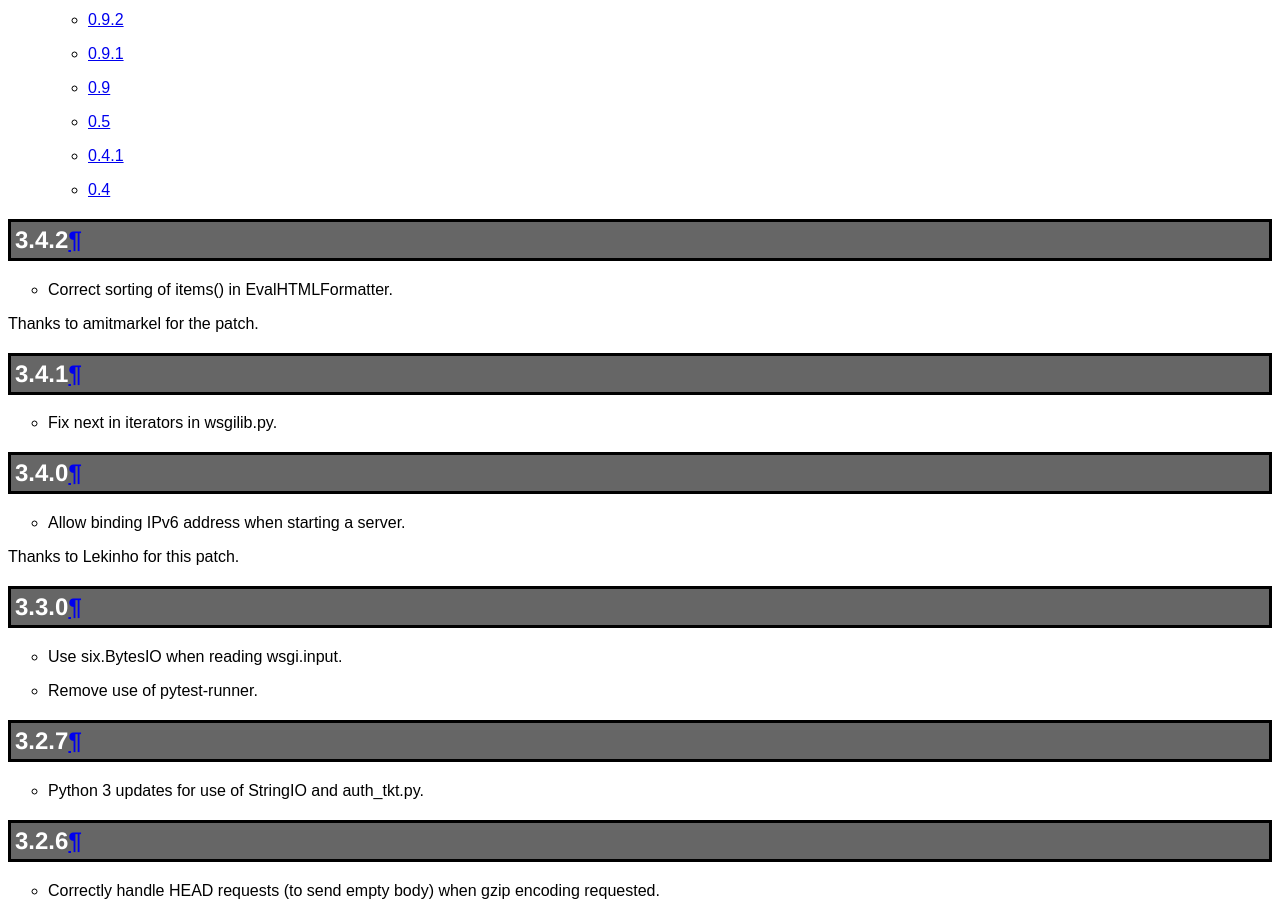
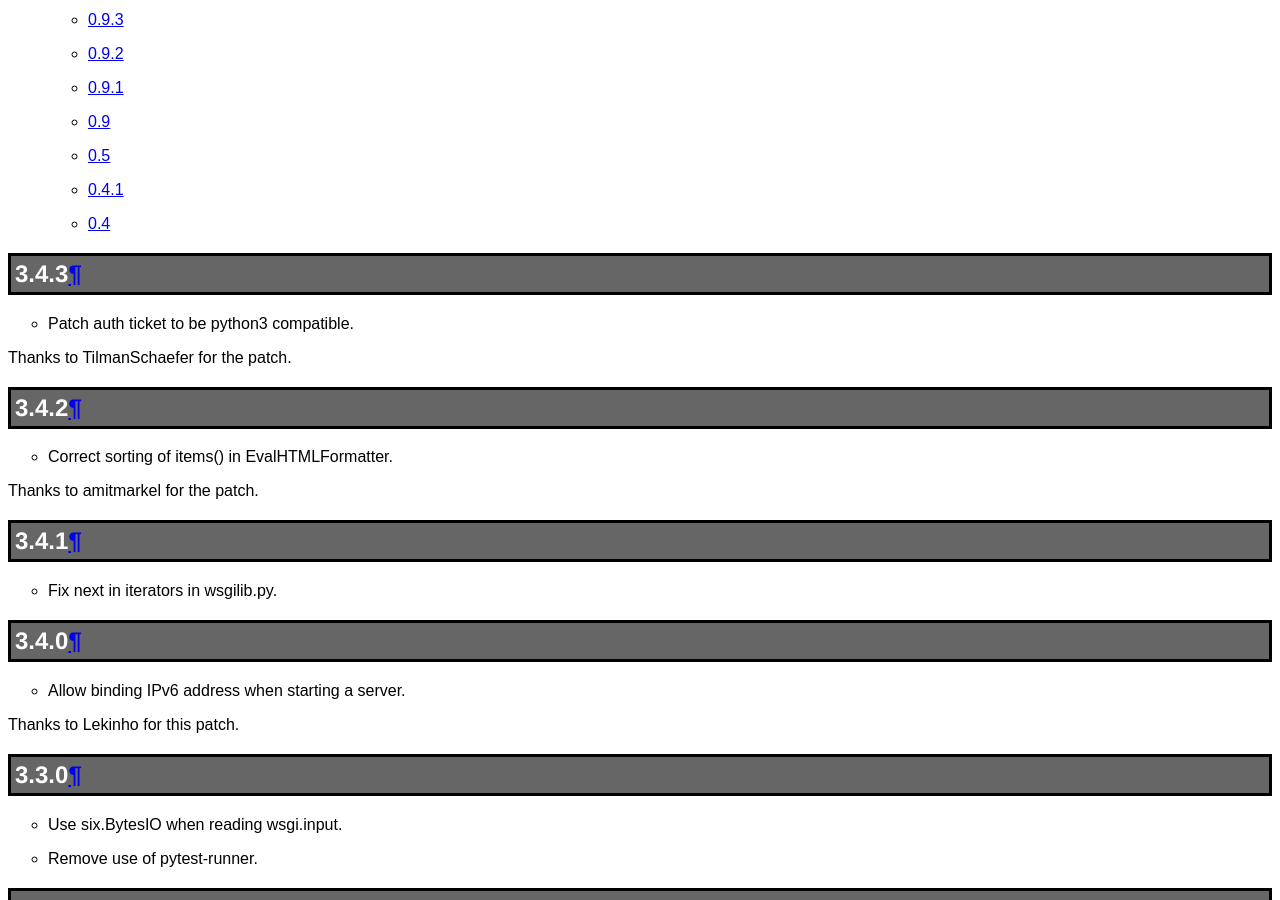
Before and after one commit to pasteorg/paste, a Sphinx documentation site: the page built from docs/news.txt, in a window 1280 px wide and 900 px high, scrolled down 2043 px. Built offline with Sphinx 7.4.7, drawn with Linux system fonts in a browser that asks for light colours.

Commit message:
release 3.4.3

```diff
--- a/docs/news.txt
+++ b/docs/news.txt
@@ -2,6 +2,13 @@
 ====
 
 .. contents::
+
+3.4.3
+-----
+
+* Patch auth ticket to be python3 compatible.
+
+Thanks to TilmanSchaefer for the patch.
 
 3.4.2
 -----
--- a/setup.py
+++ b/setup.py
@@ -12,7 +12,7 @@
 # - git push
 # - python setup.py sdist bdist_wheel upload --sign
 
-__version__ = '3.4.2'
+__version__ = '3.4.3'
 
 from setuptools import setup, find_packages
 import sys, os
```
